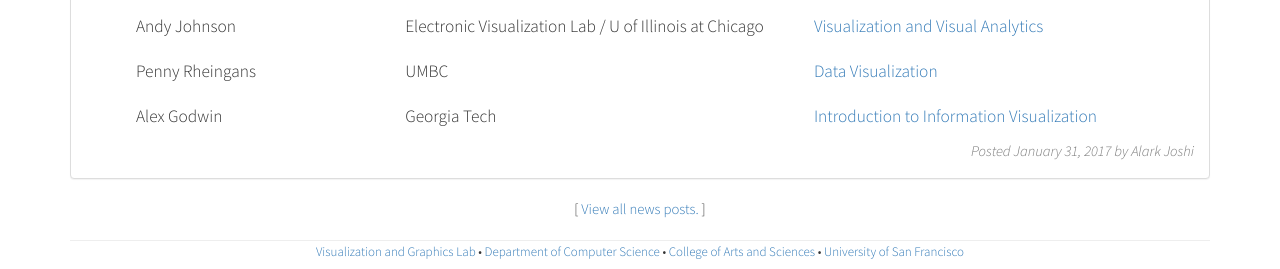
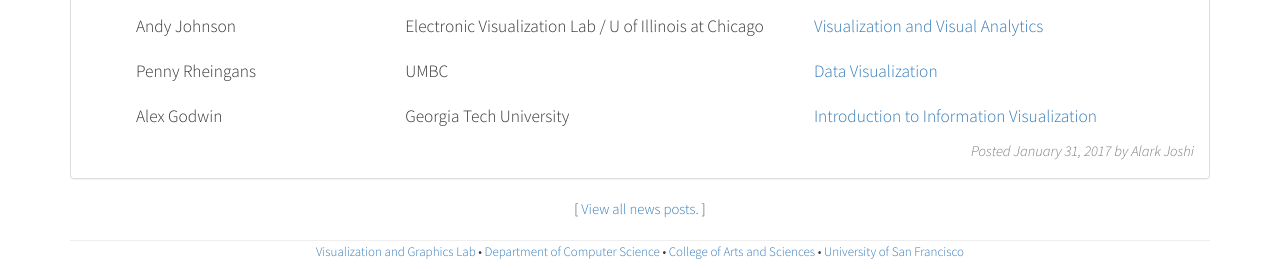
Before and after one commit to usfvgl/usfvgl.github.io, a Jekyll site: the page built from blog/_posts/2017-01-31-pdvw.html, in a window 1280 px wide and 1118 px high. Shown: the part 846-1115 px from the top of the window. Built offline with Jekyll 4.4.1, drawn with Linux system fonts in a browser that asks for light colours; nearby versions of some CDN libraries.

Commit message:
Modified the blog post
Changed something in the blog post

```diff
--- a/blog/_posts/2017-01-31-pdvw.html
+++ b/blog/_posts/2017-01-31-pdvw.html
@@ -39,5 +39,5 @@
  <tr><td>Marian D&oumlrk</td><td>University of Applied Sciences Potsdam</td><td><a href="https://uclab.fh-potsdam.de/about/#Courses">Information Visualization</a></td></tr>
  <tr><td>Andy Johnson</td><td>Electronic Visualization Lab / U of Illinois at Chicago</td><td><a href="https://www.evl.uic.edu/aej/424/">Visualization and Visual Analytics</a></td></tr>
  <tr><td>Penny Rheingans</td><td>UMBC</td><td><a href="http://www.cs.umbc.edu/~rheingan/636">Data Visualization</a></td></tr>
- <tr><td>Alex Godwin </td><td>Georgia Tech</td><td><a href="http://jagodwin.com/courses/15b-4460/">Introduction to Information Visualization</a></td></tr>
+ <tr><td>Alex Godwin </td><td>Georgia Tech University</td><td><a href="http://jagodwin.com/courses/15b-4460/">Introduction to Information Visualization</a></td></tr>
 </tbody></table>
```
